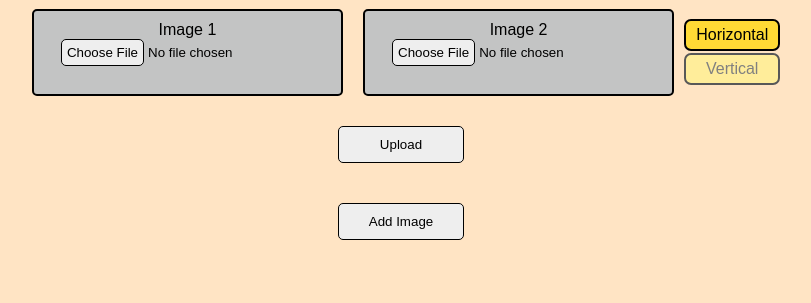
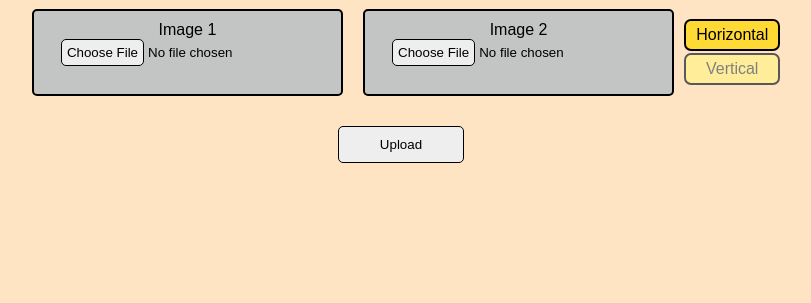
Before and after one commit to RavindraWiguna/SIFTStich, a Flask app: page / in a window 1280 px wide. Shown: the part 159-462 px from the top of the page, without its empty margins (239-1050 px from the left). Run offline with Flask 3, Linux system fonts and the light colour scheme.

Commit message:
save editing from pythonanywhere

```diff
--- a/templates/index.html
+++ b/templates/index.html
@@ -136,7 +136,7 @@
     <input type="hidden" name="stitchType" id="stitchTypeId" value="horizontal">
     <input type="hidden" name="totalimg" id="totalimg" value="2">
     <input type="submit" value="Upload">
-    <button type="button">Add Image</button>
+    <!--<button type="button">Add Image</button>-->
   </form>
 
   <div id="result"></div>
```
Also changed, not shown: flask_app.py (renamed from app.py).
